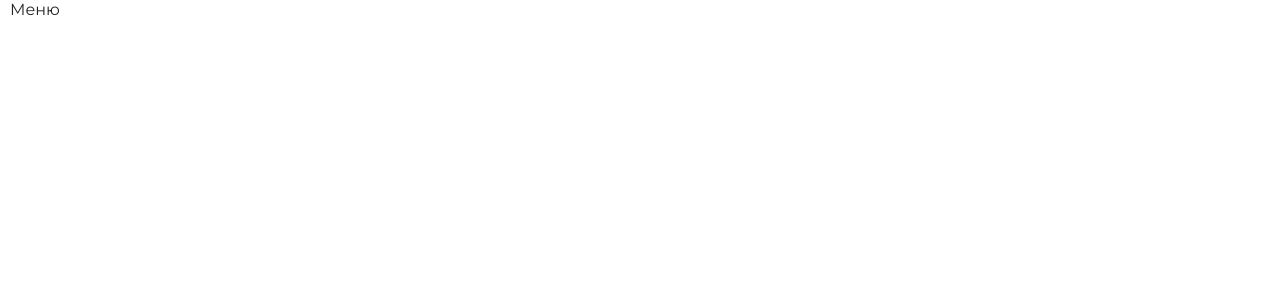
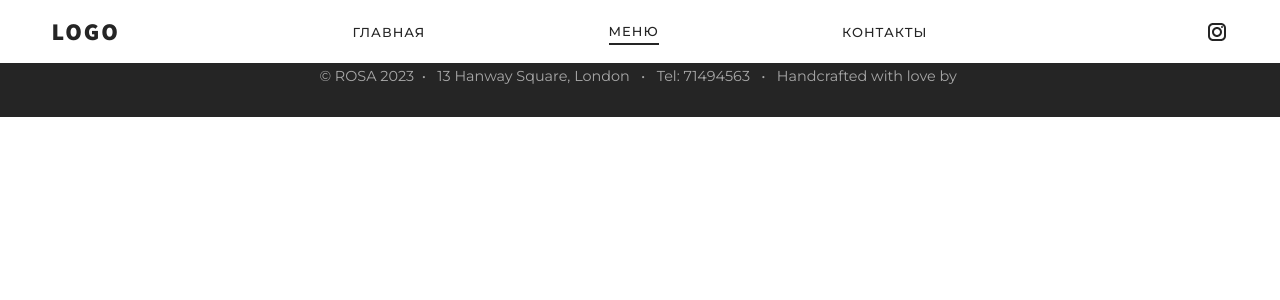
Before and after one commit to Vadim001230/Bar, a Next.js app in the folder bar-karaoke/: page /menu in a window 1280 px wide. Shown: the top 300 px of the page. Built offline with nearby package versions, Linux system fonts and the light colour scheme; a web font is replaced by a local one.

Commit message:
feat: add footer

```diff
--- a/bar-karaoke/src/components/header/header.module.scss
+++ b/bar-karaoke/src/components/header/header.module.scss
@@ -1,5 +1,5 @@
 .header {
-  background-color: transparent;
+  background-color: var(--white);
   padding: 1rem;
   position: fixed;
   top: 0;
@@ -22,10 +22,10 @@
     font-weight: 900;
     letter-spacing: 2px;
     width: 10%;
-    color: var(--white);
+    color: var(--black);
   }
   &__media {
-    fill: var(--white);
+    fill: var(--black);
     cursor: pointer;
     width: 24px;
     height: 24px;
@@ -48,7 +48,7 @@
   &__link, &__link_active {
     font-weight: 500;
     text-decoration: none;
-    color: var(--white);
+    color: var(--black);
     transition: all .2s linear;
     text-transform: uppercase;
     font-size: 13px;
@@ -60,7 +60,7 @@
     }
     &_active {
       padding: 4px 0;
-      border-bottom: 2px solid var(--white);
+      border-bottom: 2px solid var(--black);
     }
   }
 }
--- a/bar-karaoke/src/components/header/header.tsx
+++ b/bar-karaoke/src/components/header/header.tsx
@@ -6,17 +6,21 @@ import { InstagramIcon } from '../../UI/icons/';
 
 export default function HeaderComponent() {
   const router = useRouter();
-  const [color, setColor] = useState('var(--white)');
-  const [bgColor, setBgColor] = useState('transparent');
+  const [color, setColor] = useState(router.pathname === '/' ? 'var(--white)' : 'var(--black)');
+  const [bgColor, setBgColor] = useState(router.pathname === '/' ? 'transparent' : 'var(--white)');
 
   useEffect(() => {
     const handleScroll = () => {
-      window.scrollY > window.innerHeight - 30
-        ? (setColor('var(--black)'), setBgColor('var(--white)'))
-        : (setColor('var(--white)'), setBgColor('transparent'));
+      if (router.pathname === '/') {
+        window.scrollY > window.innerHeight - 30
+          ? (setColor('var(--black)'), setBgColor('var(--white)'))
+          : (setColor('var(--white)'), setBgColor('transparent'));
+      }
     };
+
     window.addEventListener('scroll', handleScroll);
-  }, []);
+    return () => window.removeEventListener('scroll', handleScroll);
+  }, [router.pathname]);
 
   return (
     <header className={styles.header} style={{ backgroundColor: bgColor }}>
--- a/bar-karaoke/src/components/home/homeSection.tsx
+++ b/bar-karaoke/src/components/home/homeSection.tsx
@@ -8,7 +8,7 @@ import ParralaxComponent from '../parallax/parallax';
 export default function HomeSection() {
   const containerRef = useRef<HTMLDivElement>(null);
   const scrollToBottom = () => {
-    smoothScroll(window.innerHeight, 300);
+    smoothScroll(window.innerHeight - window.scrollY, 300);
   };
 
   useEffect(() => {
--- a/bar-karaoke/src/components/layout.tsx
+++ b/bar-karaoke/src/components/layout.tsx
@@ -1,11 +1,13 @@
 import { ReactElement } from 'react';
+import FooterComponent from '@/footer/footer';
 import HeaderComponent from './header/header';
 
 export default function Layout({ children }: { children: ReactElement }) {
   return (
     <>
       <HeaderComponent />
-      <main style={{ margin: '0 10px' }}>{children}</main>
+      <main>{children}</main>
+      <FooterComponent />
     </>
   );
 }
--- /dev/null
+++ b/bar-karaoke/src/footer/footer.module.scss
@@ -0,0 +1,36 @@
+.footer {
+  background-color: var(--dark-grey);
+  position: relative;
+  display: flex;
+  flex-direction: column;
+  align-items: center;
+  justify-content: center;
+  margin-top: 1rem;
+
+  &__scrollbtn {
+    fill: var(--dark-grey);
+    overflow: hidden;
+    position: absolute;
+    top: -47px;
+  }
+
+  &__arrow {
+    position: absolute;
+    top: 50%;
+    left: 50%;
+    transform: translate(-50%, -50%);
+    width: 1.5rem;
+    height: 1.5rem;
+    stroke: var(--white);
+  }
+
+  &__container {
+    color: rgba(255, 255, 255, 0.6);
+  }
+
+  &__content {
+    text-align: center;
+    font-size: 0.9rem;
+    padding: 2rem 0;
+  }
+}
--- /dev/null
+++ b/bar-karaoke/src/footer/footer.tsx
@@ -0,0 +1,26 @@
+import smoothScroll from '@/helpers/smoothScroll';
+import { ArrowTop, ScrollButton } from '@/UI/icons';
+import styles from './footer.module.scss';
+
+export default function FooterComponent() {
+  const scrollToTop = () => {
+    smoothScroll(0, 600);
+  };
+  return (
+    <footer className={styles.footer}>
+      <div className={styles.footer__scrollbtn}>
+        <ScrollButton />
+        <button className={styles.footer__arrow} onClick={scrollToTop}>
+          <ArrowTop />
+        </button>
+      </div>
+      <div className={`${styles.footer__container} container`}>
+        <div className={styles.footer__content}>
+          © ROSA 2023&nbsp; • &nbsp; 13 Hanway&nbsp;Square, London&nbsp; &nbsp;• &nbsp; Tel:
+          71494563 &nbsp; • &nbsp; Handcrafted with love by&nbsp;
+        </div>
+        <div className={styles.footer__nav}></div>
+      </div>
+    </footer>
+  );
+}
--- a/bar-karaoke/src/styles/globals.css
+++ b/bar-karaoke/src/styles/globals.css
@@ -5,6 +5,7 @@
   --black: rgb(37, 37, 37);
   --gold: #C59D5F;
   --grey: #515151;
+  --dark-grey: #252525;
 }
 
 body {
```
